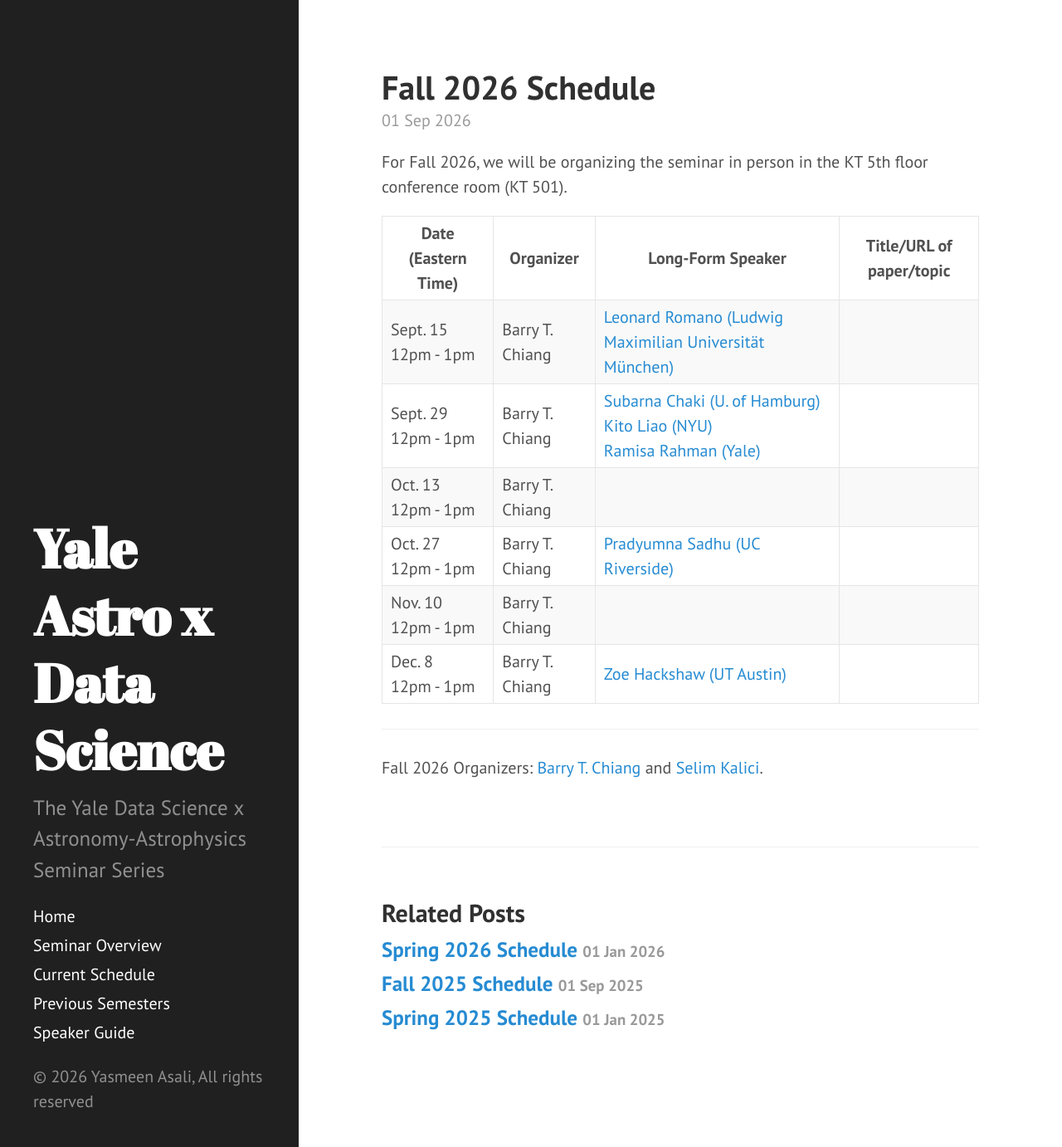
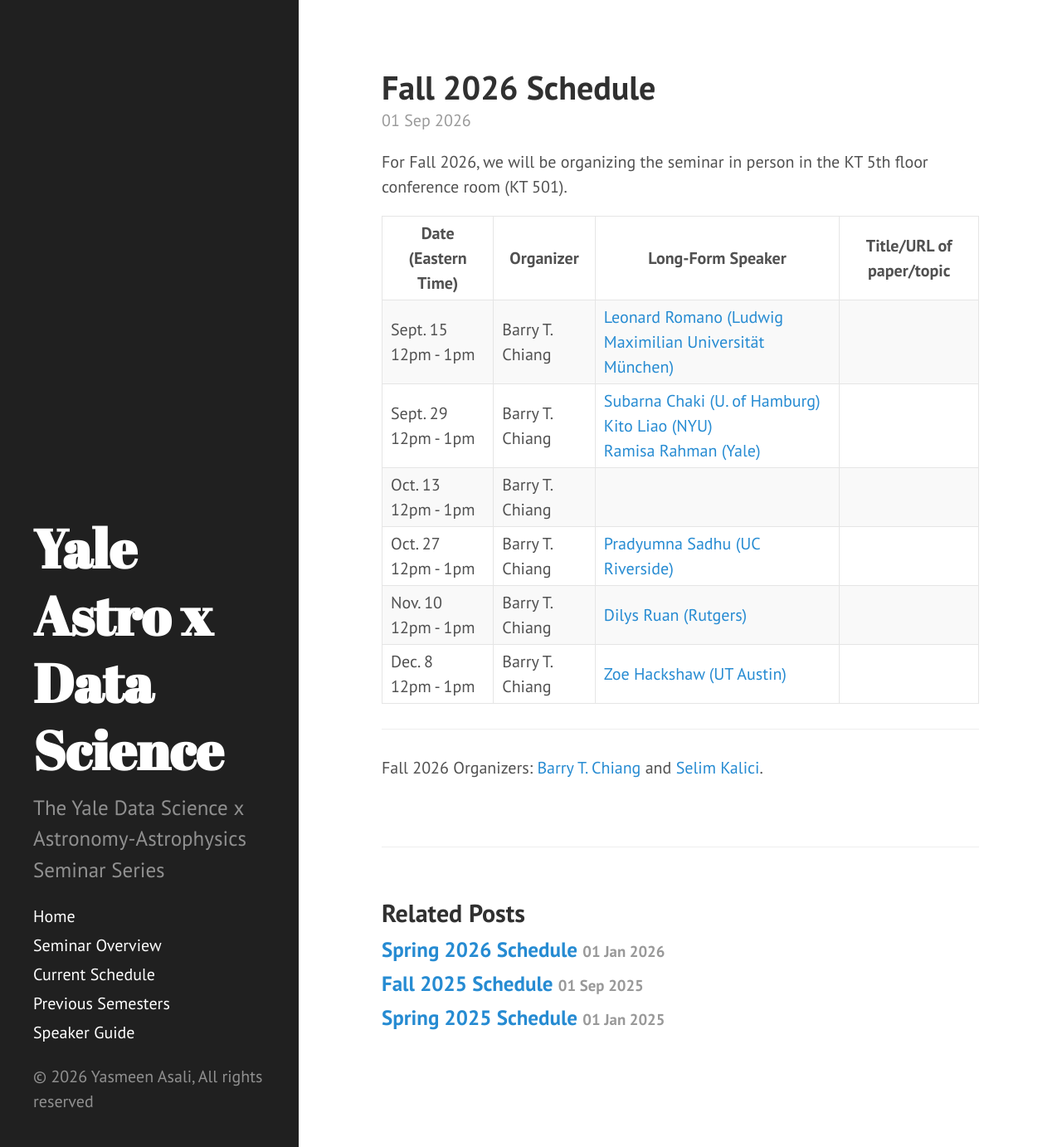
Before and after one commit to yale-dsaas/yale-dsaas.github.io, a Jekyll site: the page built from _posts/2026-09-01-fallschedule.md, in a window 1280 px wide and 1382 px high. Shown: the whole window at 83% size. Built offline with Jekyll 4.4.1, drawn with Linux system fonts in a browser that asks for light colours.

Commit message:
Add Nov. 10 speaker to the fall schedule

```diff
--- a/_posts/2026-09-01-fallschedule.md
+++ b/_posts/2026-09-01-fallschedule.md
@@ -42,7 +42,7 @@
     <tr>
       <td>Nov. 10<br>12pm - 1pm</td>
       <td>Barry T. Chiang</td>
-      <td></td>
+      <td><a href="https://dilysruan.github.io/">Dilys Ruan (Rutgers)</a></td>
       <td></td>
     </tr>
     <tr>
```
